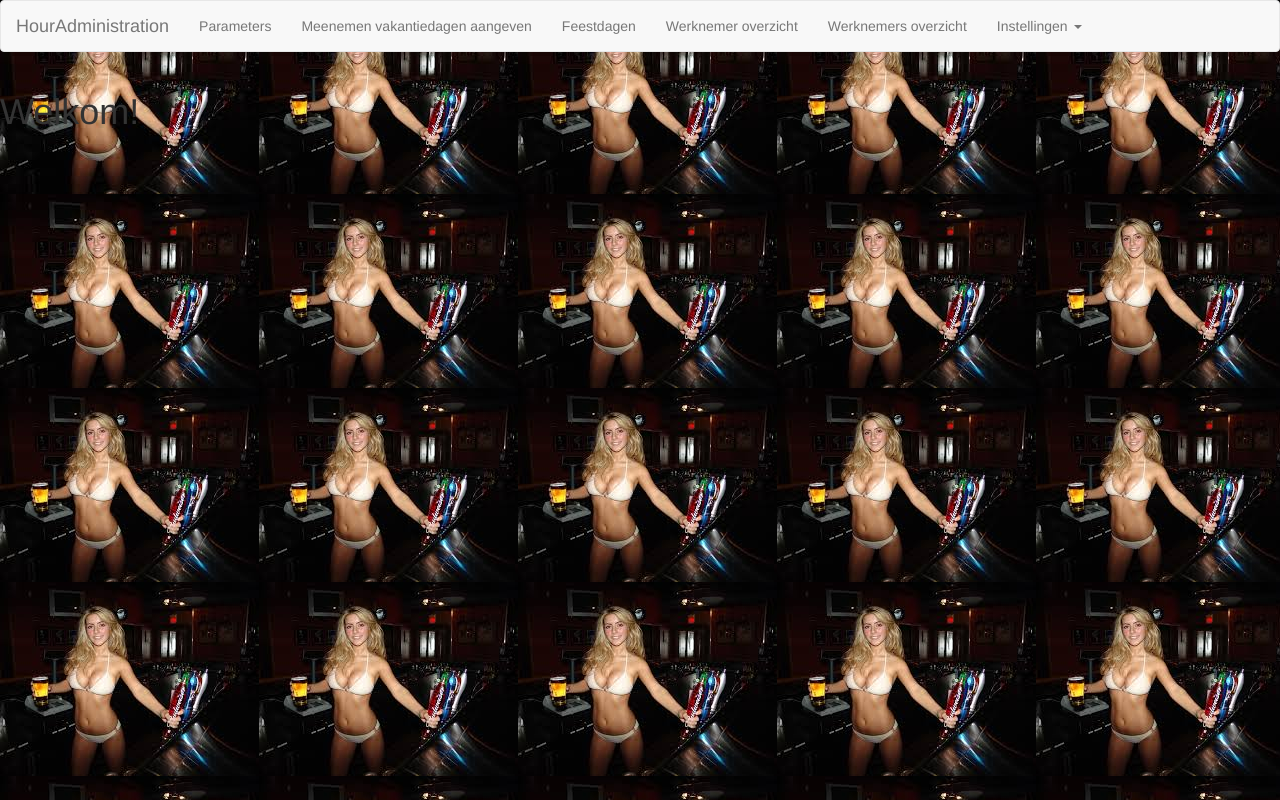
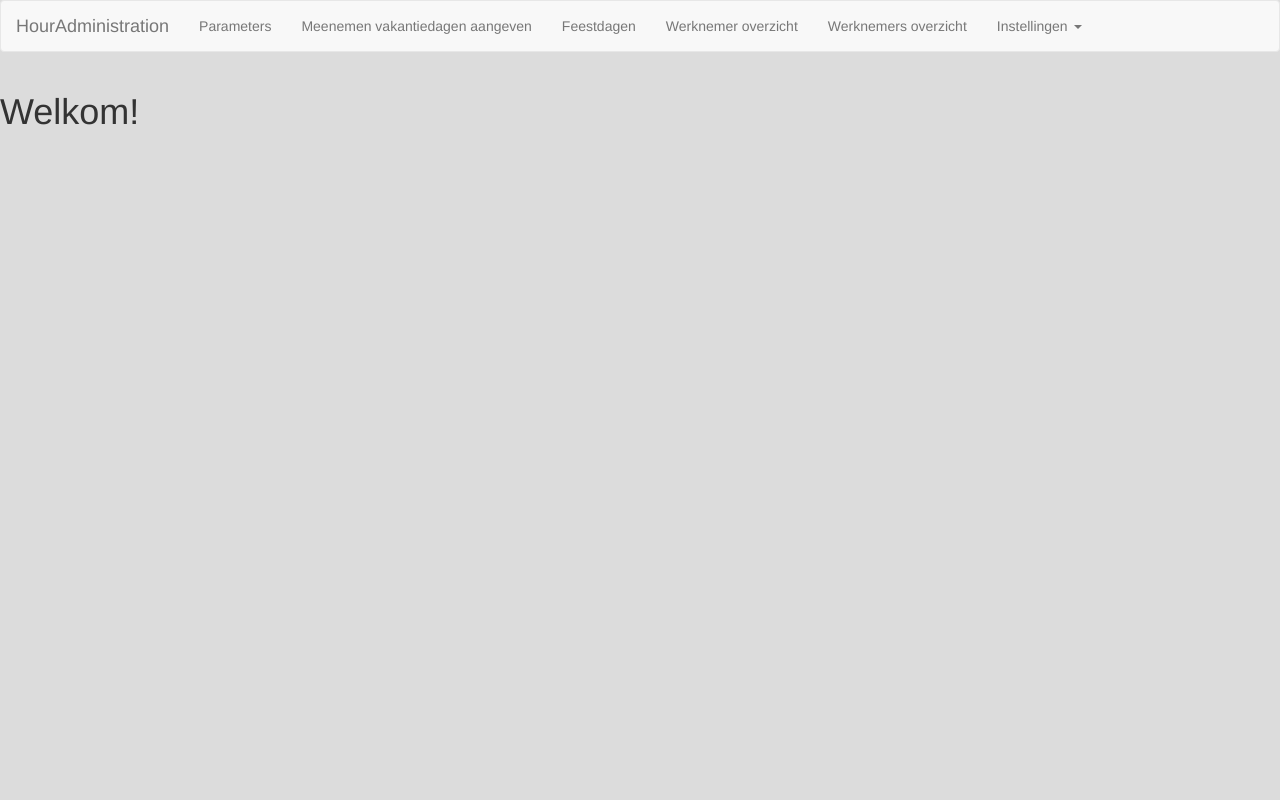
Before and after one commit to kevinramharak/HourAdministration, a PHP site: page /HourAdministration/php/administrative-assistent/fellowWorker.php in a window 1280 px wide. Run offline with PHP 8.4, Linux system fonts and the light colour scheme.

Commit message:
pff justus met zijn smalle kop

```diff
--- a/Web/css/main.css
+++ b/Web/css/main.css
@@ -4,7 +4,6 @@
 */
 body {
     background-color: #dcdcdc;
-    background-image: url(../img/zimra.jpeg);
 }
 img.logo {
 }
```
